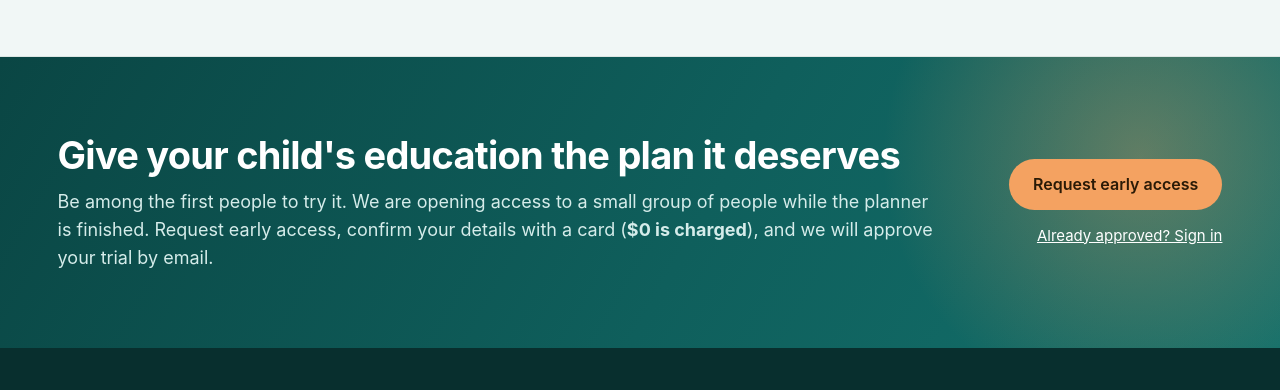
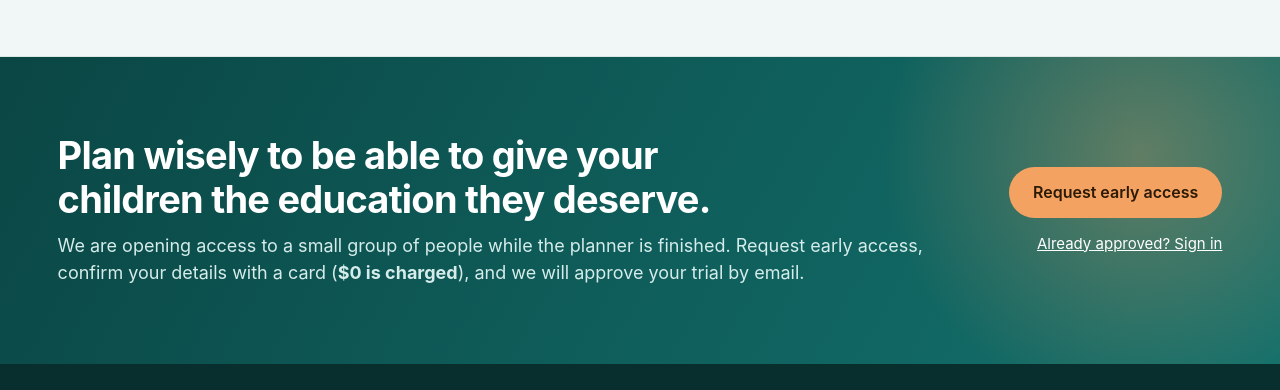
Before and after one commit to guyhinton/easyschoolfeesplanner, a plain HTML site: page index.html in a window 1280 px wide. Shown: the part 5840-6230 px from the top of the page. Drawn offline with Linux system fonts and the light colour scheme.

Commit message:
Site update Sun 22/11/2026 20:44

```diff
--- a/index.html
+++ b/index.html
@@ -315,8 +315,8 @@
   <div class="wrap">
     <div class="join">
       <div>
-        <h2>Give your child's education the plan it deserves</h2>
-        <p>Be among the first people to try it. We are opening access to a small group of people while the planner is finished. Request early access, confirm your details with a card (<strong>$0 is charged</strong>), and we will approve your trial by email.</p>
+        <h2>Plan wisely to be able to give your children the education they deserve.</h2>
+        <p>We are opening access to a small group of people while the planner is finished. Request early access, confirm your details with a card (<strong>$0 is charged</strong>), and we will approve your trial by email.</p>
       </div>
       <div style="text-align:right">
         <a class="btn" href="#join" data-open-signup>Request early access</a>
```
